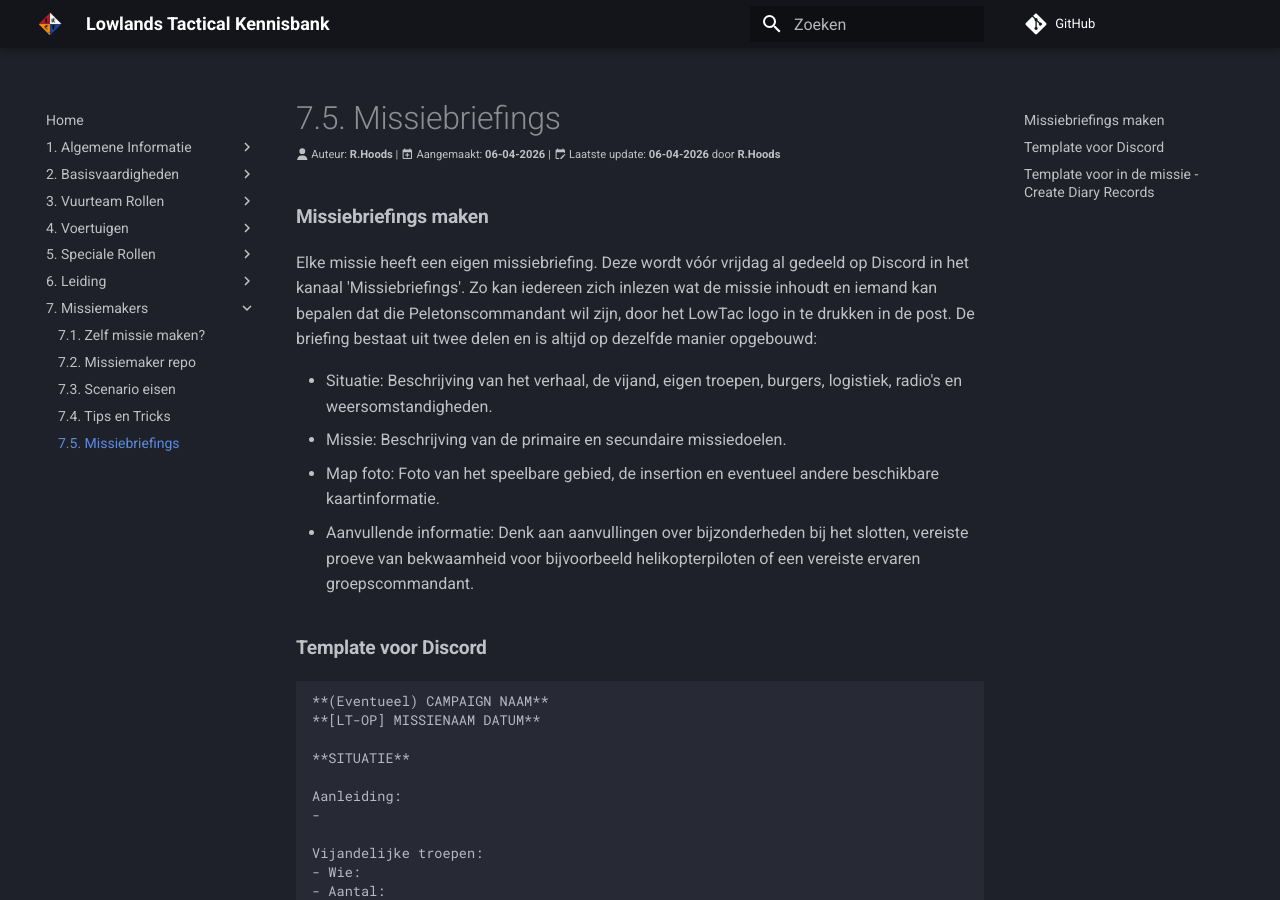
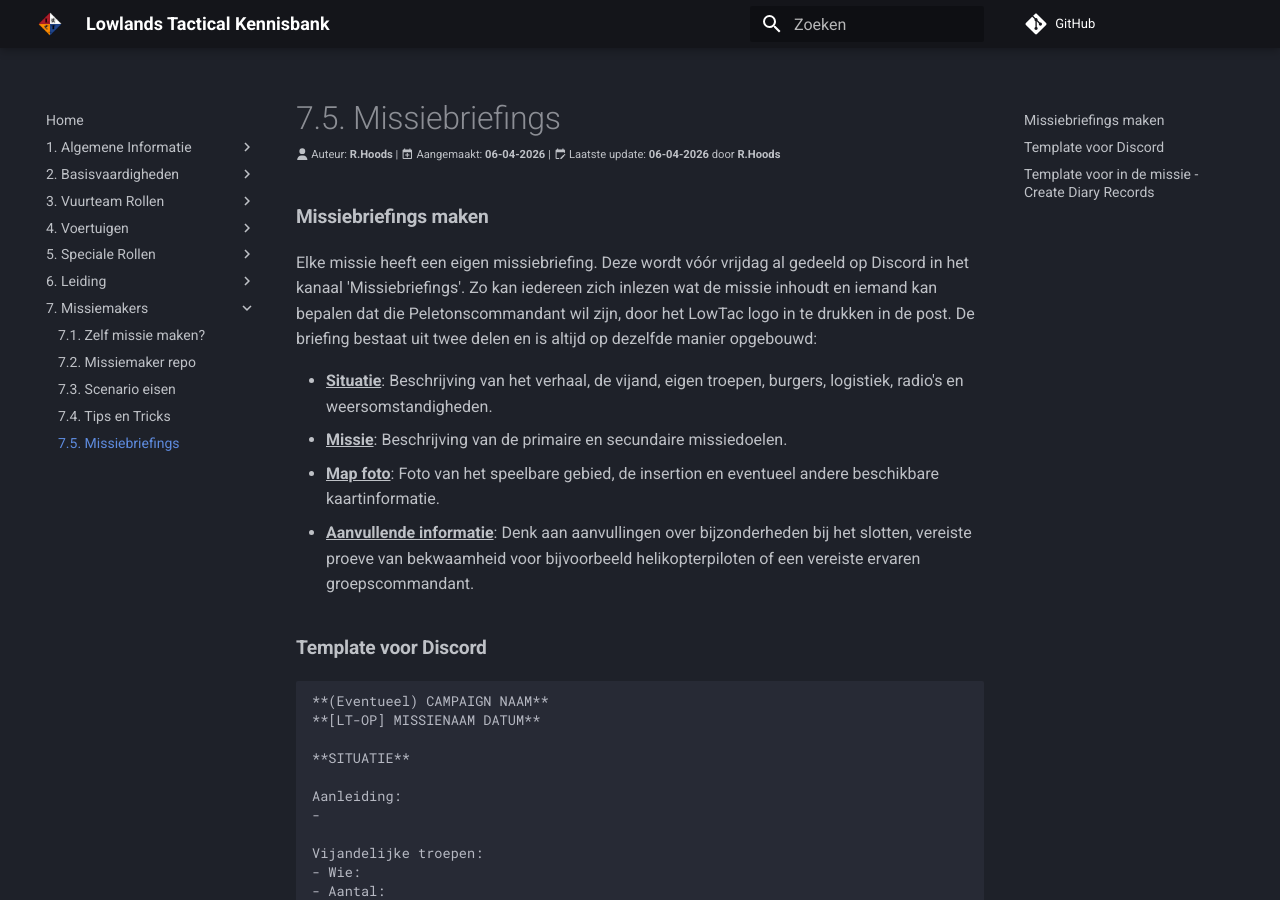
Before and after one commit to Lowlands-Tactical/LT-Wiki, an MkDocs documentation site: the page built from docs/7_missiemakers/7_5_missiebriefings.md, in a window 1280 px wide and 900 px high. Built offline with MkDocs 1.6.1 and Material for MkDocs 9.7.7, drawn with Linux system fonts in a browser that asks for light colours; comment, search, counter and statistics services are not loaded; some of the changed lines change nothing that is shown.

Commit message:
visuele mini fix

```diff
--- a/docs/7_missiemakers/7_5_missiebriefings.md
+++ b/docs/7_missiemakers/7_5_missiebriefings.md
@@ -10,10 +10,10 @@ title: 7.5. Missiebriefings
 ## Missiebriefings maken
 Elke missie heeft een eigen missiebriefing. Deze wordt vóór vrijdag al gedeeld op Discord in het kanaal 'Missiebriefings'. Zo kan iedereen zich inlezen wat de missie inhoudt en iemand kan bepalen dat die Peletonscommandant wil zijn, door het LowTac logo in te drukken in de post. De briefing bestaat uit twee delen en is altijd op dezelfde manier opgebouwd:
 
-- Situatie: Beschrijving van het verhaal, de vijand, eigen troepen, burgers, logistiek, radio's en weersomstandigheden.
-- Missie: Beschrijving van de primaire en secundaire missiedoelen.
-- Map foto: Foto van het speelbare gebied, de insertion en eventueel andere beschikbare kaartinformatie.
-- Aanvullende informatie: Denk aan aanvullingen over bijzonderheden bij het slotten, vereiste proeve van bekwaamheid voor bijvoorbeeld helikopterpiloten of een vereiste ervaren groepscommandant.
+- ^^**Situatie**^^: Beschrijving van het verhaal, de vijand, eigen troepen, burgers, logistiek, radio's en weersomstandigheden.
+- ^^**Missie**^^: Beschrijving van de primaire en secundaire missiedoelen.
+- ^^**Map foto**^^: Foto van het speelbare gebied, de insertion en eventueel andere beschikbare kaartinformatie.
+- ^^**Aanvullende informatie**^^: Denk aan aanvullingen over bijzonderheden bij het slotten, vereiste proeve van bekwaamheid voor bijvoorbeeld helikopterpiloten of een vereiste ervaren groepscommandant.
 
 ## Template voor Discord
 
```
